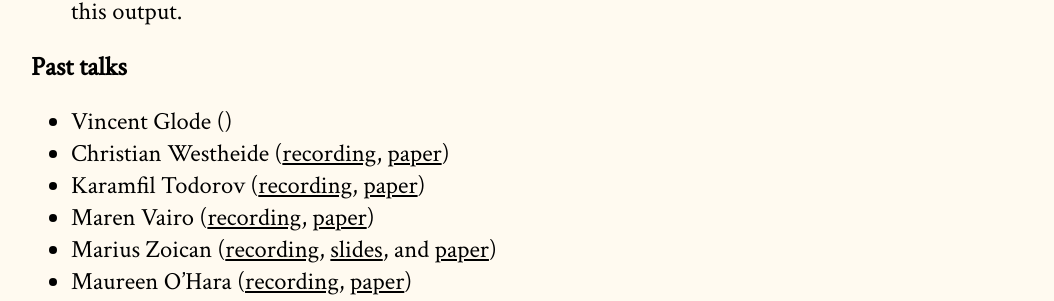
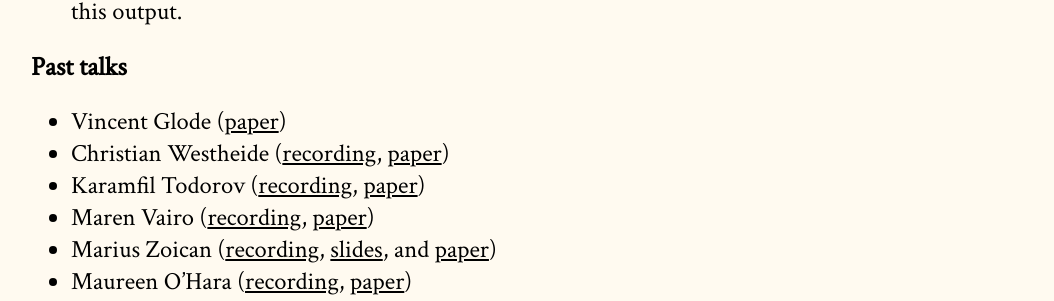
Before and after one commit to cpfiffer/microstructure.exchange, a Jekyll site: the page built from index.md, in a window 1280 px wide and 900 px high, scrolled down 2762 px. Shown: the part 154-455 px from the top of the window, without its empty margins (97-1151 px from the left). Built offline with Jekyll 4.4.1, drawn with Linux system fonts in a browser that asks for light colours; some web fonts are replaced.

Commit message:
index.md

```diff
--- a/index.md
+++ b/index.md
@@ -61,7 +61,7 @@ The Microstructure Exchange will host resources, tools, and data for microstruct
 - [Quote-to-trade ratios](https://drive.google.com/file/d/1H8wMvA_59-N5Y_xiDPGTbpBsX5BFwOIV/view) from the paper [_Quoting activity and the cost of capital_ ](https://papers.ssrn.com/sol3/papers.cfm?abstract_id=3005928) by Ioanid Rosu, Elvira Sojli, and Wing Wah Tham. Wharton Research Data Services (WRDS) data was used in preparing this output.
 
 ## Past talks
-- Vincent Glode ()
+- Vincent Glode ([paper](https://microstructure.exchange/papers/Infosales_and_armsraces_29.pdf))
 - Christian Westheide ([recording](https://youtu.be/9QgL7unAlN8), [paper](https://papers.ssrn.com/sol3/papers.cfm?abstract_id=4289346))
 - Karamfil Todorov ([recording](https://youtu.be/S8WG_TC4XU8), [paper](https://papers.ssrn.com/sol3/papers.cfm?abstract_id=4301416))
 - Maren Vairo ([recording](https://youtu.be/3n5Dk61p9uI), [paper](https://microstructure.exchange/papers/Transparency_OTC.pdf))
```
